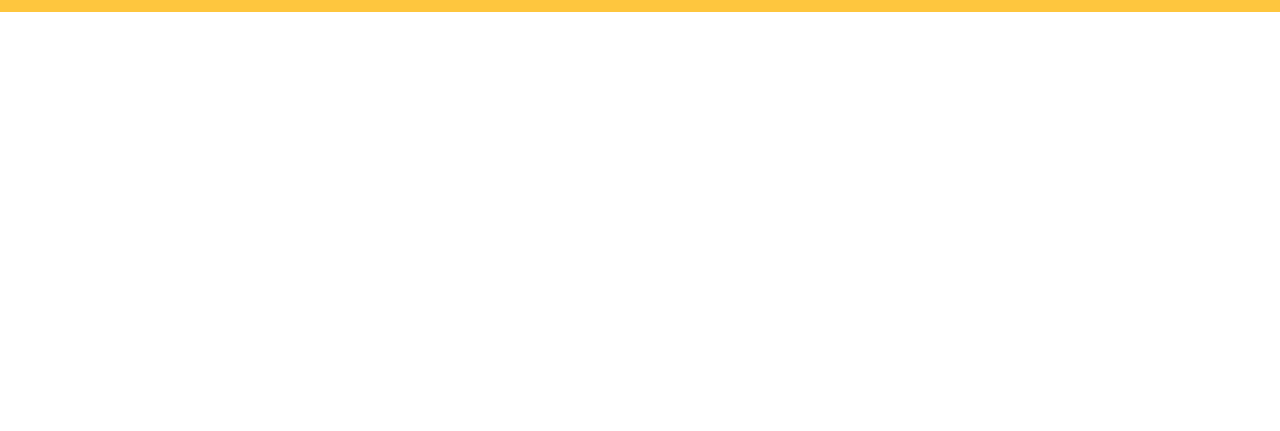
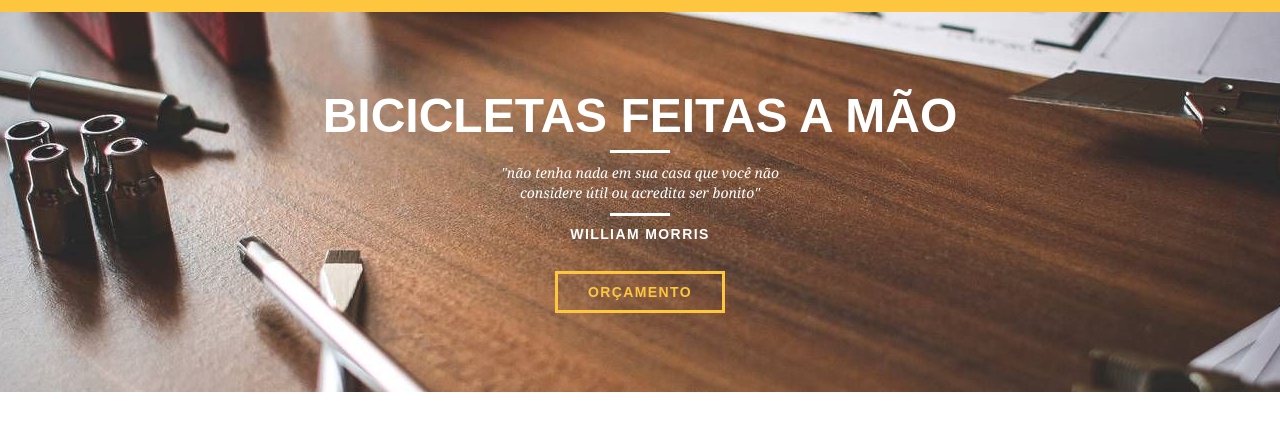
Before and after one commit to heitor92/bikecraft, a plain HTML site: page index.html in a window 1280 px wide. Shown: the part 83-514 px from the top of the page. Drawn offline with Linux system fonts and the light colour scheme.

Commit message:
introdução

```diff
--- a/css/style.css
+++ b/css/style.css
@@ -1,6 +1,28 @@
 /* Estilos Gerais */
 body {
     font-family: Arial, Helvetica, sans-serif;
+}
+
+p {
+    font-family: Georgia, 'Times New Roman', Times, serif;
+    font-size: 14px;
+    line-height: 20px;
+}
+
+.btn {
+    border: 3px solid #fec63e;
+    padding: 10px 30px;
+    color: #fec63e;
+    font-size: 14px;
+    line-height: 20px;
+    text-transform: uppercase;
+    font-weight: bold;
+    letter-spacing: .1em;
+}
+
+.btn:hover {
+    color: #FFF;
+    border-color: #FFF;
 }
 
 /* Header */
@@ -37,3 +59,57 @@ body {
     color: #FFF;
 }
 /* Introdução */
+.introducao {
+    width: 100%;
+    height: 380px;
+    background: url("../img/bg.jpg") no-repeat center;
+    background-size: cover;
+    margin-top: 95px;
+    text-align: center;
+    padding-top: 80px;
+
+}
+
+.introducao h1 {
+    font-size: 48px;
+    color: #FFF;
+    font-weight: bold;
+    text-transform: uppercase;
+}
+
+.quote-externo {
+    max-width: 280px;
+    margin: 0 auto;
+    color: #FFF;
+    margin-bottom: 40px;
+}
+
+.quote-externo p {
+    font-style: italic;
+}
+
+.quote-externo p:before, .quote-externo p:after {
+    content: "";
+    display: block;
+    width: 60px;
+    height: 3px;
+    background: #FFF;
+    margin: 10px auto 10px auto;
+}
+
+.quote-externo cite {
+    font-style: normal;
+    font-weight: bold;
+    font-size: 14px;
+    letter-spacing: .1em;
+}
+
+/**
+Alternativa para usar margin-top em elemento inline é mudar para inline-block ou block.
+*/
+/**
+.introducao .btn {
+    margin-top: 40px;
+    display: inline-block;
+}
+*/
--- a/index.html
+++ b/index.html
@@ -26,5 +26,16 @@
             </div>
         </header>
 
+        <section class="introducao">
+            <div class="container">
+                <h1>Bicicletas Feitas a Mão</h1>
+                <blockquote class="quote-externo">
+                    <p>"não tenha nada em sua casa que você não considere útil ou acredita ser bonito"</p>
+                    <cite>WILLIAM MORRIS</cite>
+                </blockquote>
+                <a href="produtos.html" class="btn">Orçamento</a>
+            </div>
+        </section>
+
     </body>
 </html>
```
